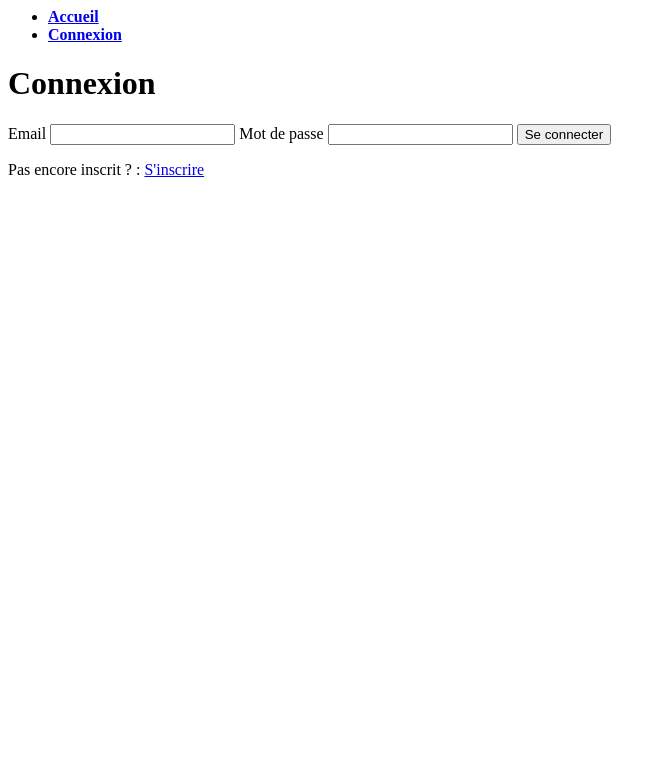
After one commit to Joann45/SAE_PHP, a PHP site: template src/Views/connexion.php in a window 1280 px wide. The commit adds this page. Shown: the top 783 px of the page, without its empty margins (0-666 px from the left). Run offline with PHP 8.4, Linux system fonts and the light colour scheme; the template is opened without the code that fills it, so the values that code supplies are empty.

Commit message:
debut des pages connexion et inscription

```diff
--- a/BD/SupabaseLoader.php
+++ b/BD/SupabaseLoader.php
@@ -18,6 +18,7 @@ class SupabaseLoader {
             try {
                 $dsn = "pgsql:host=$host;port=$port;dbname=$dbname";
                 self::$connection = new PDO($dsn, $user, $password);
+                error_log("Connexion à la base de données réussie !");
             } catch (PDOException $e) {
                 die("Erreur de connexion à la base de données : " . $e->getMessage());
             }
--- a/Controlleurs/Routeur.php
+++ b/Controlleurs/Routeur.php
@@ -13,6 +13,12 @@ class Routeur{
             case '/connexion':
                 require_once VIEWS_PATH . '/connexion.php';
                 break;
+            case '/inscription':
+                require_once VIEWS_PATH . '/inscription.php';
+                break;
+            case '/controlleur_connexion':
+                require_once MODELS_PATH . '/controlleur_connexion.php';
+                break;
             case '/avis_user':
                 require_once VIEWS_PATH . '/avis_user.php';
                 break;
--- a/Controlleurs/config.php
+++ b/Controlleurs/config.php
@@ -3,7 +3,7 @@
 define('BASE_PATH', __DIR__ . '/..');
 define('SRC_PATH', BASE_PATH . '/src');
 define('BD_PATH', BASE_PATH . '/BD');
-define('CONTROLLERS_PATH', BASE_PATH . '/Controlleurs');
+define('CONTROLLEURS_PATH', BASE_PATH . '/Controlleurs');
 define('VIEWS_PATH', SRC_PATH . '/Views');
 define('MODELS_PATH', SRC_PATH . '/Modèle');
 define('RESSOURCES_PATH', SRC_PATH . '/ressources');
--- /dev/null
+++ b/src/Views/connexion.php
@@ -0,0 +1,23 @@
+<html lang="fr">
+    <head>
+        <meta charset="UTF-8">
+        <title>Connexion</title>
+        <link rel="stylesheet" href="/src/ressources/css/style_connexion.css">
+    </head>
+    <body>
+        <?php
+        require_once __DIR__ . "/header.php";
+        ?>
+        <main>
+            <h1>Connexion</h1>
+            <form action="/controlleur_connexion" method="post">
+                <label for="email">Email</label>
+                <input type="email" name="email" id="email" required>
+                <label for="password">Mot de passe</label>
+                <input type="password" name="password" id="password" required>
+                <button type="submit">Se connecter</button>
+            </form>
+            <p>Pas encore inscrit ? : <a href="/inscription">S'inscrire</a></p>
+        </main>
+    </body>
+</html>
--- /dev/null
+++ b/src/Views/header.php
@@ -0,0 +1,8 @@
+<header>
+    <nav>
+        <ul>
+            <li><a href="/accueil"><strong>Accueil</strong></a></li>
+            <li><a href="/connexion"><strong>Connexion</strong></a></li>
+        </ul>
+    </nav>
+</header>
```
Also changed, not shown: src/Modèle/controlleur_connexion.php (added, +14 -0 lines), src/Views/inscription.php (added, +7 -0 lines), src/ressources/css/style_connexion.css (added).
